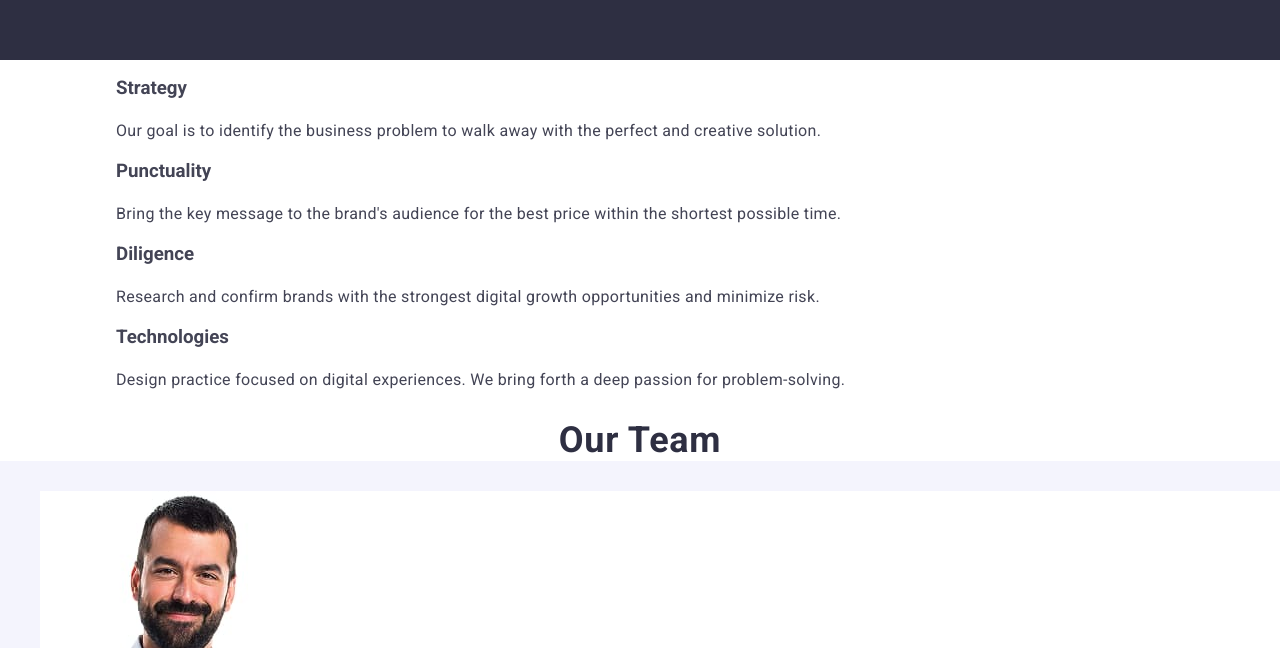
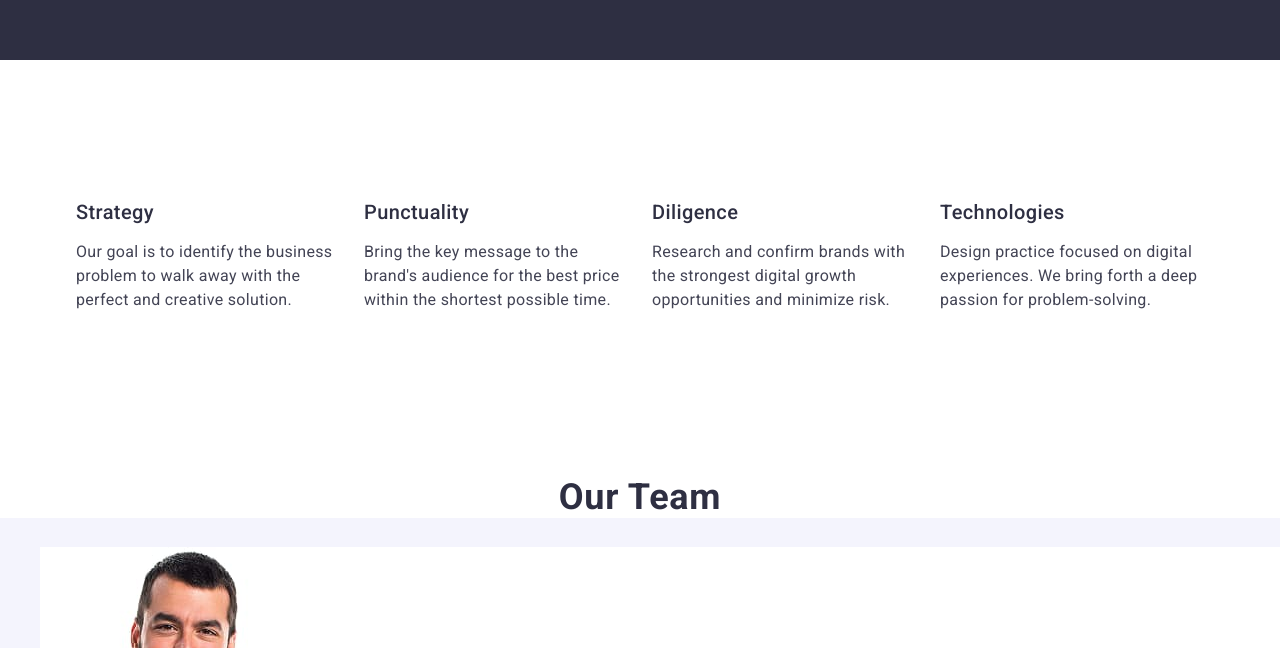
Before and after one commit to ibuizle/goit-markup-hw-03, a plain HTML site: page index.html in a window 1280 px wide. Shown: the part 690-1338 px from the top of the page. Drawn offline with nearby package versions, Linux system fonts and the light colour scheme.

Commit message:
Update index.html

```diff
--- a/index.html
+++ b/index.html
@@ -43,27 +43,27 @@
                     <h1 class="effective">Effective Solutions for Your Business</h1>
                     <button type="button" class="button">Order Service</button>
                 </div>
-
-    </main>
+            </section>
+        </main>
     <!--Section-2-->
-     <section class="features">
+     <section class="features-section">
             <div class="container">
-                    <h2 class="visually-hidden">Key Features</h2>
-                    <ul>
-                      <li>
-                        <h3 class="main-title_item">Strategy</h3>
+                <h2 class="visually-hidden">Key Features</h2>
+                    <ul class="features-list">
+                      <li class="features-item">
+                        <h3 class="main-title-item">Strategy</h3>
                         <p class="key-features">Our goal is to identify the business problem to walk away with the perfect and creative solution.</p>
                       </li>
-                      <li>
-                        <h3 class="main-title_item">Punctuality</h3>
+                      <li class="features-item">
+                        <h3 class="main-title-item">Punctuality</h3>
                         <p class="key-features">Bring the key message to the brand's audience for the best price within the shortest possible time.</p>
                       </li>
-                       <li>
-                        <h3 class="main-title_item">Diligence</h3>
+                       <li class="features-item">
+                        <h3 class="main-title-item">Diligence</h3>
                         <p class="key-features">Research and confirm brands with the strongest digital growth opportunities and minimize risk.</p>
                       </li>
-                      <li>
-                        <h3 class="main-title_item">Technologies</h3>
+                      <li class="features-item">
+                        <h3 class="main-title-item">Technologies</h3>
                         <p class="key-features">Design practice focused on digital experiences. We bring forth a deep passion for problem-solving.</p>
                       </li>
                     </ul>
@@ -156,7 +156,6 @@
             </li>
         </ul>
      </section>
-    </main>
 
     <footer class="footers">
         <a href="./index.html" class="logo">Web<span class="webstudio">Studio</span></a>
```
